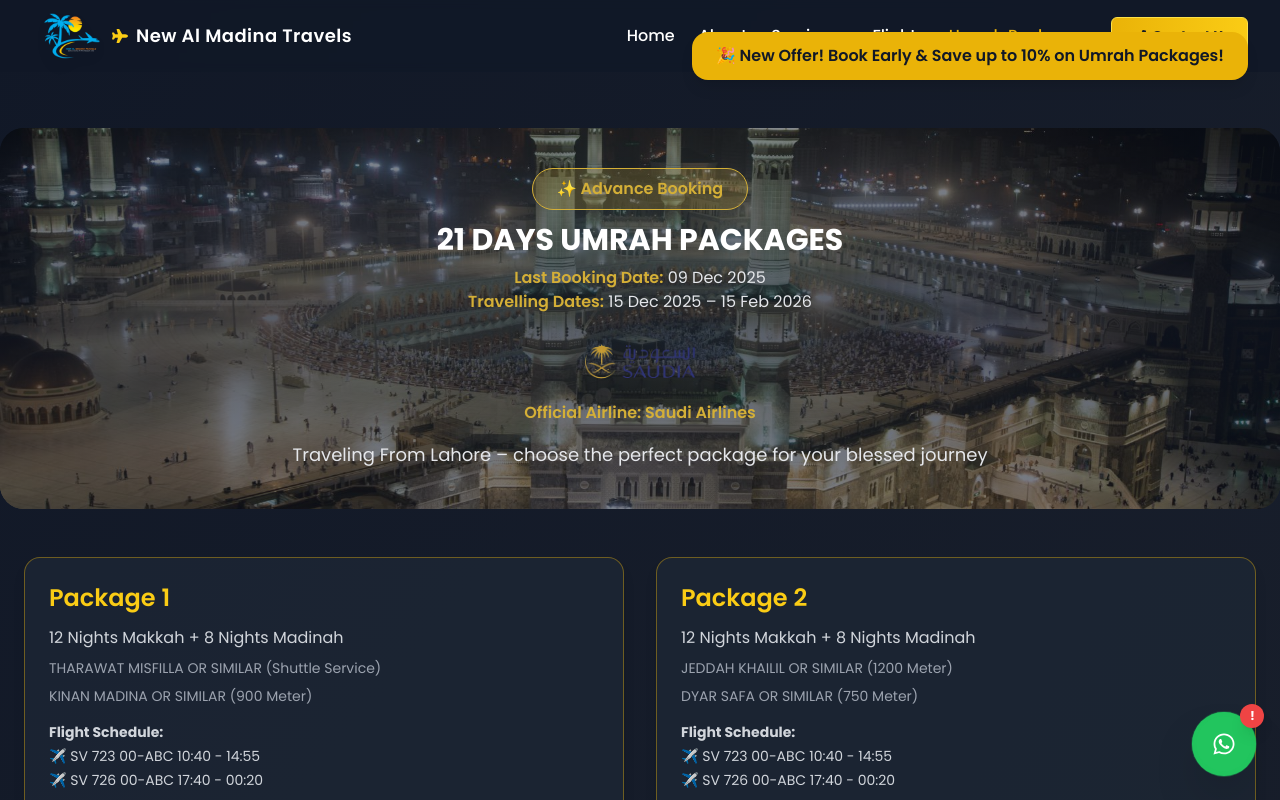
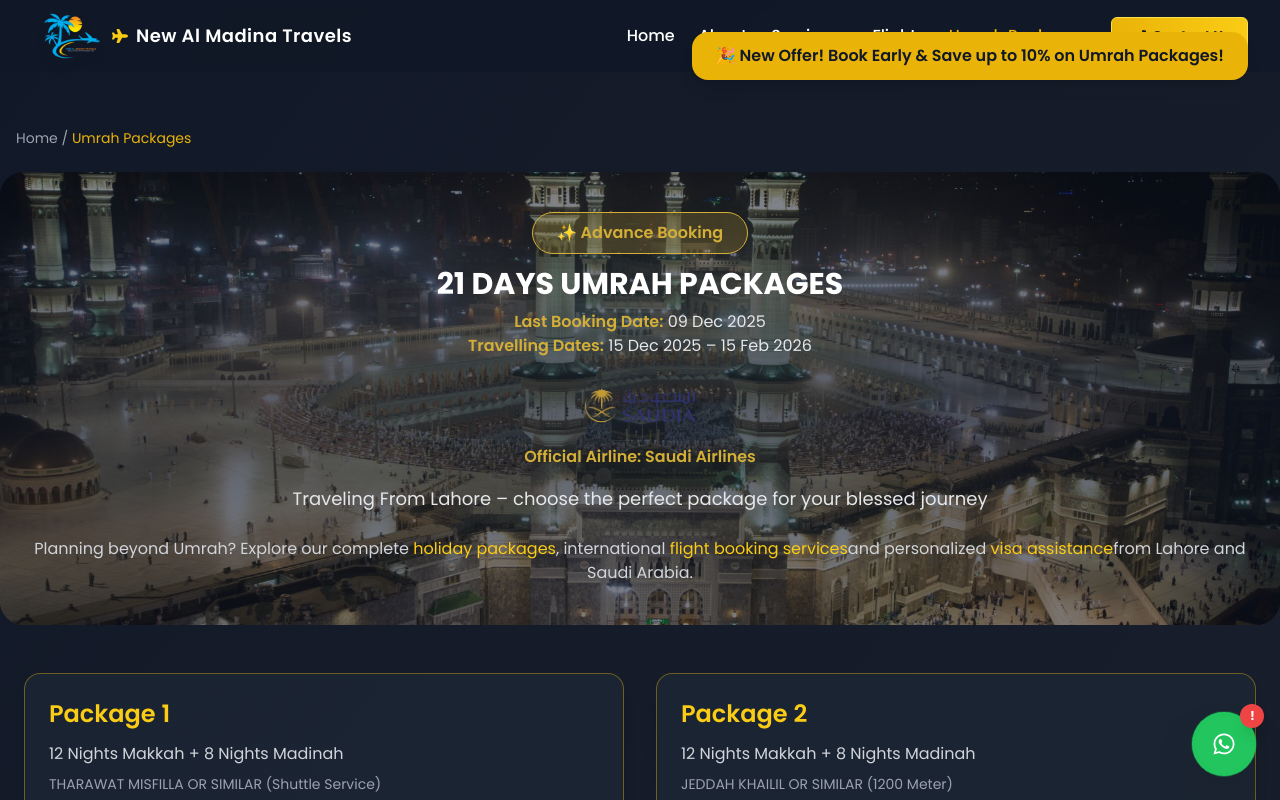
Before and after one commit to metaminds60-ctrl/new-al-madina-travel, a React (Vite) app: page /umrah-packages in a window 1280 px wide. Shown: the top 800 px of the page. Built offline with nearby package versions, Linux system fonts and the light colour scheme.

Commit message:
feat: Integrate SeoHead and Breadcrumb components into UmrahPackages page for improved SEO and navigation

```diff
--- a/src/components/seo/SeoHead.jsx
+++ b/src/components/seo/SeoHead.jsx
@@ -39,23 +39,7 @@
       <meta name="geo.placename" content="Lahore" />
       <meta name="geo.position" content="31.5204;74.3587" />
       <meta name="ICBM" content="31.5204, 74.3587" />
-      <script type="application/ld+json">
-{JSON.stringify({
-  "@context": "https://schema.org",
-  "@type": "BreadcrumbList",
-  "itemListElement": window.location.pathname
-    .split("/")
-    .filter(Boolean)
-    .map((segment, index, array) => ({
-      "@type": "ListItem",
-      "position": index + 1,
-      "name": segment.replace("-", " "),
-      "item":
-        "https://www.newalmadinatravels.com/" +
-        array.slice(0, index + 1).join("/")
-    }))
-})}
-</script>
+
     </Helmet>
   );
 };
--- a/src/pages/UmrahPackages.jsx
+++ b/src/pages/UmrahPackages.jsx
@@ -1,8 +1,9 @@
 import React, { useState, useEffect } from "react";
-import { Helmet } from "react-helmet";
+import SeoHead from "../components/seo/SeoHead";
+import Breadcrumb from "../components/seo/Breadcrumb";
 import { motion } from "framer-motion";
 import { FaPlaneDeparture, FaHotel, FaBusAlt, FaRegHandshake } from "react-icons/fa";
-
+import { Link } from "react-router-dom";
 const UmrahPackages = () => {
   // Offer Popup State
   const [showOffer, setShowOffer] = useState(true);
@@ -69,14 +70,42 @@
   ];
 
   return (
+  <>
+    <SeoHead
+  title="Umrah Packages from Lahore | New Al Madina Travels"
+  description="Book premium Umrah packages from Lahore with hotels near Haram, flights and complete guidance."
+  path="/umrah-packages"
+  image="/images/og-umrah.jpg"
+/>
+<script type="application/ld+json">
+{JSON.stringify({
+  "@context": "https://schema.org",
+  "@type": "FAQPage",
+  "mainEntity": [{
+    "@type": "Question",
+    "name": "Why is New Al Madina Travels considered one of the best travel agencies in Lahore?",
+    "acceptedAnswer": {
+      "@type": "Answer",
+      "text": "New Al Madina Travels provides reliable Umrah packages, flight booking and visa services with transparent pricing and professional support from Lahore."
+    }
+  }]
+})}
+</script>
+    <script type="application/ld+json">
+{JSON.stringify({
+  "@context": "https://schema.org",
+  "@type": "Service",
+  "name": "Umrah Packages",
+  "provider": {
+    "@type": "TravelAgency",
+    "name": "New Al Madina Travels"
+  },
+  "areaServed": ["Pakistan", "Saudi Arabia"],
+  "description": "Premium Umrah packages from Lahore with hotels near Haram, flights and complete guidance."
+})}
+</script>
     <div className="bg-gradient-to-br from-gray-900 to-primary-dark text-white pt-32 pb-16">
-      <Helmet>
-        <title>Umrah Packages | New Al Madina Travel</title>
-        <meta
-          name="description"
-          content="Explore premium 21-day Umrah packages with hotel, flights, visa, and transport. Packages from PKR 287,500."
-        />
-      </Helmet>
+
 
       {/* Offer Popup */}
       {showOffer && (
@@ -89,7 +118,9 @@
           🎉 New Offer! Book Early & Save up to 10% on Umrah Packages!
         </motion.div>
       )}
-
+<div className="max-w-7xl mx-auto px-4">
+  <Breadcrumb />
+</div>
       {/* HERO COVER (between header & cards) */}
       <section className="relative max-w-7xl mx-auto px-6 mb-12">
         {/* Background image */}
@@ -141,6 +172,13 @@
           <p className="text-gray-200 text-lg mt-4">
             Traveling From Lahore – choose the perfect package for your blessed journey
           </p>
+          <p className="mt-6 text-gray-300 text-sm md:text-base leading-relaxed">
+  Planning beyond Umrah? Explore our complete
+  <Link to="/holiday-packages" className="text-yellow-400 hover:underline"> holiday packages</Link>,
+  international <Link to="/flights" className="text-yellow-400 hover:underline"> flight booking services</Link>
+  and personalized <Link to="/services" className="text-yellow-400 hover:underline"> visa assistance</Link>
+  from Lahore and Saudi Arabia.
+</p>
         </motion.div>
       </section>
 
@@ -199,6 +237,7 @@
         </p>
       </div>
     </div>
+    </>
   );
 };
 
```
